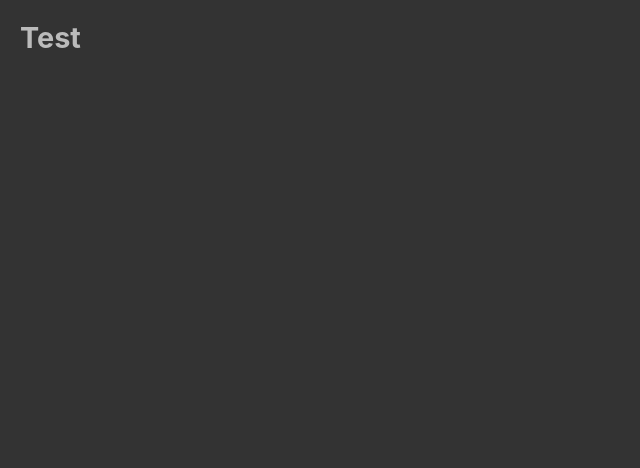
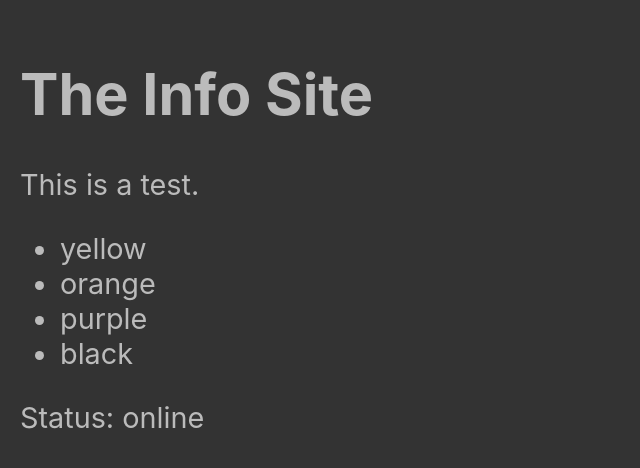
Before and after one commit to edwardtanguay/react-json-base-site, a React (Create React App) app: page / in a window 1280 px wide. Shown: the top 468 px of the page, without its empty margins (0-640 px from the left). Built offline with nearby package versions, Linux system fonts and the light colour scheme.

Commit message:
showing javascript code

```diff
--- a/src/App.js
+++ b/src/App.js
@@ -1,11 +1,27 @@
 import './App.css';
 
+const title = "The Info Site";
+const colors = ['yellow', 'orange', 'purple', 'black'];
+const config = {
+	status: 'online',
+	os: 'windows'
+};
+
 function App() {
-  return (
-    <div className="App">
-		  <strong>Test</strong>
-    </div>
-  );
+	return (
+		<div className="App">
+			<h1>{title}</h1>
+			<p>This is a test.</p>
+			<ul>
+				{colors.map(color => {
+					return (
+						<li>{color}</li>
+					)
+				})}
+			</ul>
+			<p>Status: {config.status}</p>
+		</div>
+	);
 }
 
 export default App;
```
Also changed, not shown: dev/notes.txt.
